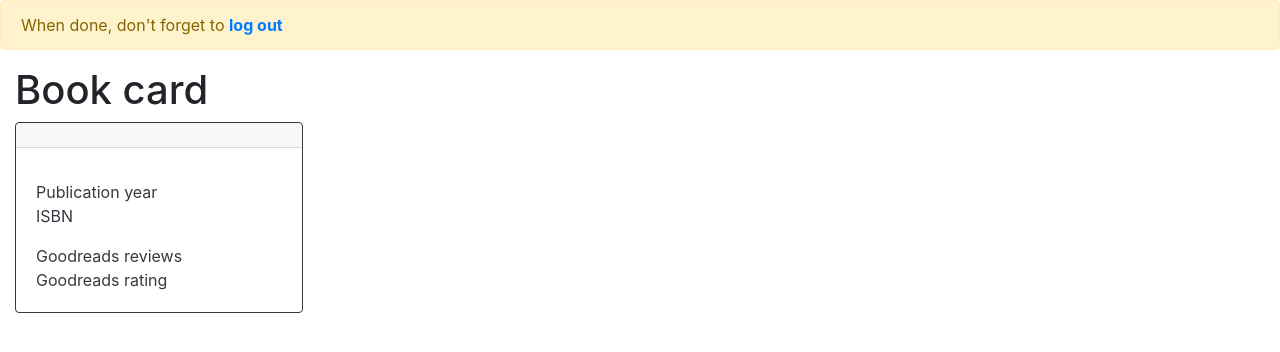
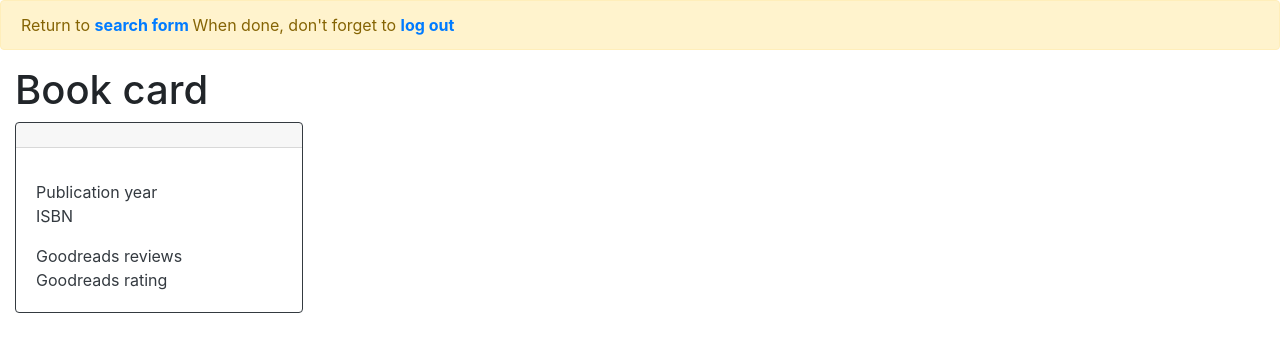
Before and after one commit to serbathome/project1, a Flask app: template templates/book.html in a window 1280 px wide. Shown: the top 352 px of the page. Run offline with Flask 2, Linux system fonts and the light colour scheme; the template is opened without the code that fills it, so the values that code supplies are empty; some libraries are stand-ins or nearby versions.

Commit message:
Some navigation adjustments

```diff
--- a/templates/book.html
+++ b/templates/book.html
@@ -59,7 +59,10 @@
 
 <body>
     <div class="alert alert-warning" role="alert">
-        When done, don't forget to
+        Return to
+        <strong>
+            <a href="{{ url_for('store') }}">search form</a>
+        </strong>When done, don't forget to
         <strong>
             <a href="{{ url_for('logout') }}">log out
             </a>
--- a/templates/search.html
+++ b/templates/search.html
@@ -19,7 +19,10 @@
 
 <body>
     <div class="alert alert-warning" role="alert">
-        When done, don't forget to
+        Return to
+        <strong>
+            <a href="{{ url_for('store') }}">search form</a>
+        </strong>When done, don't forget to
         <strong>
             <a href="{{ url_for('logout') }}">log out
             </a>
```
